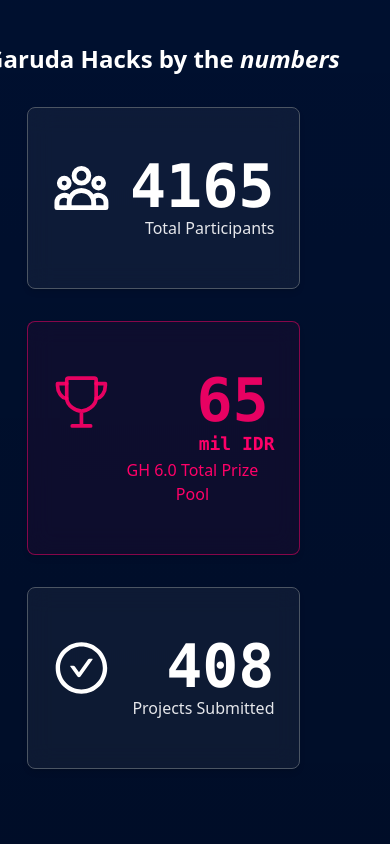
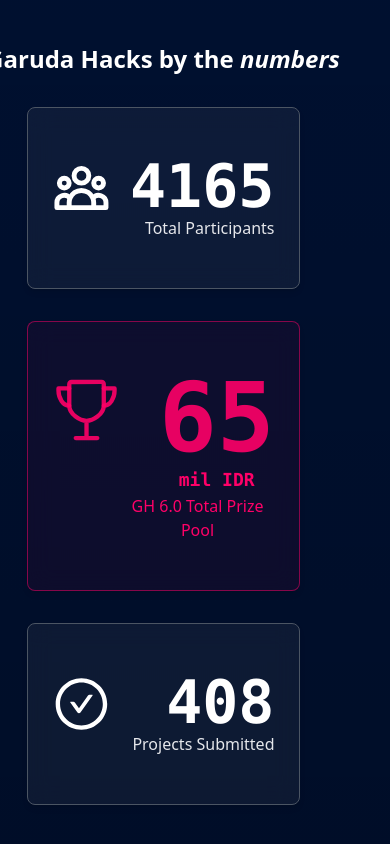
Before and after one commit to GarudaHacks/gh-6.0-site, a Next.js app: page / in a window 390 px wide. Shown: the part 2512-3356 px from the top of the page. Built offline with nearby package versions, Linux system fonts and the light colour scheme.

Commit message:
fix: mobile stats view

```diff
--- a/app/components/Background.tsx
+++ b/app/components/Background.tsx
@@ -13,7 +13,7 @@
 
       {/* Optimized image loading with priority and proper sizing */}
       <LazyLoadImage
-        src={"assets/curve1.svg"}
+        src={"/assets/curve1.svg"}
         width={500}
         height={500}
         className="absolute top-[65vh] scale-75 md:scale-0 md:top-[50vh] -right-20 md:right-0"
@@ -21,7 +21,7 @@
         threshold={100}
       />
       <LazyLoadImage
-        src={"assets/curve2.svg"}
+        src={"/assets/curve2.svg"}
         width={500}
         height={500}
         className="absolute top-[100vh] scale-75 md:scale-0 md:top-[100vh] -left-60 md:left-0"
@@ -29,7 +29,7 @@
         threshold={100}
       />
       <LazyLoadImage
-        src={"assets/curve3.svg"}
+        src={"/assets/curve3.svg"}
         width={800}
         height={800}
         className="absolute top-[220vh] -right-[25rem] hidden md:block"
@@ -37,7 +37,7 @@
         threshold={100}
       />
       <LazyLoadImage
-        src={"assets/curve3.svg"}
+        src={"/assets/curve3.svg"}
         width={700}
         height={700}
         className="absolute top-[270vh] -left-[24rem]"
@@ -45,7 +45,7 @@
         threshold={100}
       />
       <LazyLoadImage
-        src={"assets/curve2.svg"}
+        src={"/assets/curve2.svg"}
         width={500}
         height={500}
         className="absolute top-[360vh] md:scale-0 md:top-[390vh] -left-60 md:left-0"
--- a/app/components/StatsBox.tsx
+++ b/app/components/StatsBox.tsx
@@ -11,20 +11,29 @@
   return (
     <div
       className={`flex flex-row md:flex-col items-start justify-between md:justify-center text-center w-[70vw] md:h-full md:w-[20vw] p-6 py-12 rounded-lg border ${
-        isPrize ? "border-primary/50 bg-primary/5" : "border-gray-600 bg-white/5"
+        isPrize
+          ? "border-primary/50 bg-primary/5"
+          : "border-gray-600 bg-white/5"
       } backdrop-blur-md shadow-md ${
         isPrize ? "shadow-[0_0_25px_rgba(255,0,104,0.5)]" : ""
       } transition-all duration-200`}
     >
-      <Icon className={`w-16 h-16 md:w-12 md:h-12 ${isPrize ? "text-primary/90" : "text-white"} mb-4`}/>
+      <Icon
+        className={`w-16 h-16 md:w-12 md:h-12 ${
+          isPrize ? "text-primary/90 w-20 h-20" : "text-white"
+        } mb-4`}
+      />
       <div className="flex flex-col w-[80%] md:w-auto items-end md:items-start">
-        <div className={`font-bold font-mono text-6xl md:text-5xl ${ isPrize ? "text-primary/90" : "text-white"}`}
+        <div
+          className={`font-bold font-mono text-6xl flex-col items-start md:text-5xl ${
+            isPrize ? "text-primary/90 text-8xl" : "text-white"
+          }`}
         >
           {heading}
           <span
             className={`${
               isPrize ? "text-primary" : "text-gray-200"
-            } text-lg block md:block-inline ml-2`}
+            } text-lg block md:block-inline`}
           >
             {subheading}
           </span>
```
